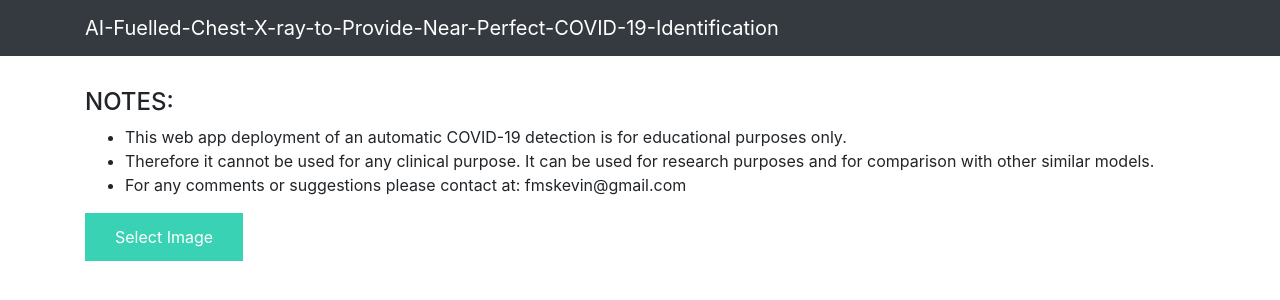
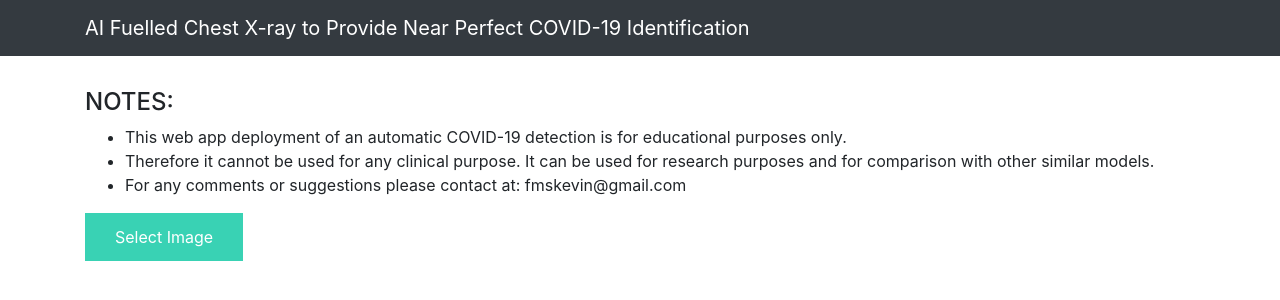
Before and after one commit to MathewKevin/AI-Fuelled-Chest-X-ray-to-Provide-Near-Perfect-COVID-19-Identification, a Flask app: page / in a window 1280 px wide. Shown: the top 300 px of the page. Run offline with Flask 2, Linux system fonts and the light colour scheme; some libraries are stand-ins or nearby versions.

Commit message:
Update base.html

```diff
--- a/templates/base.html
+++ b/templates/base.html
@@ -4,7 +4,7 @@
     <meta charset="UTF-8">
     <meta name="viewport" content="width=device-width, initial-scale=1.0">
     <meta http-equiv="X-UA-Compatible" content="ie=edge">
-    <title>AI-Fuelled-Chest-X-ray-to-Provide-Near-Perfect-COVID-19-Identification</title>
+    <title>AI Fuelled Chest X-ray to Provide Near Perfect COVID-19 Identification</title>
     <link href="https://cdn.bootcss.com/bootstrap/4.0.0/css/bootstrap.min.css" rel="stylesheet">
     <script src="https://cdn.bootcss.com/popper.js/1.12.9/umd/popper.min.js"></script>
     <script src="https://cdn.bootcss.com/jquery/3.3.1/jquery.min.js"></script>
@@ -15,7 +15,7 @@
 <body>
     <nav class="navbar navbar-dark bg-dark">
         <div class="container">
-            <a class="navbar-brand" href="#">AI-Fuelled-Chest-X-ray-to-Provide-Near-Perfect-COVID-19-Identification</a>
+            <a class="navbar-brand" href="#">AI Fuelled Chest X-ray to Provide Near Perfect COVID-19 Identification</a>
         </div>
     </nav>
     <div class="container">
```
